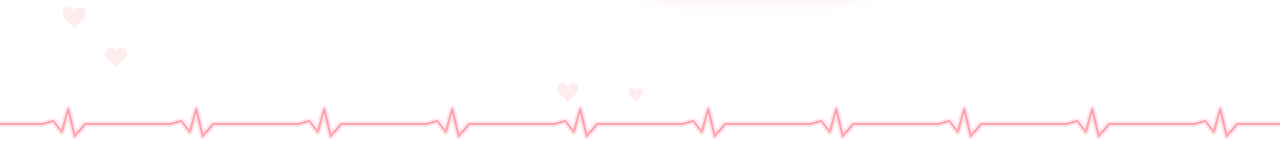
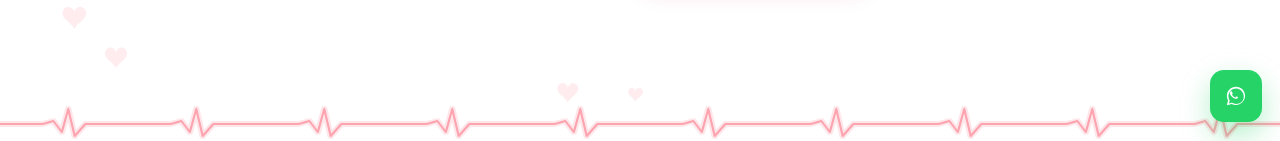
Before and after one commit to juanleirojl/camposcardio, a React (Vite) app in the folder frontend/: page / in a window 1280 px wide. Shown: the part 660-801 px from the top of the page. Built offline with nearby package versions, Linux system fonts and the light colour scheme.

Commit message:
feat: botão flutuante do WhatsApp (componente + estilos) nas páginas Landing e Dashboard

```diff
--- /dev/null
+++ b/frontend/src/components/FloatingWhatsApp.tsx
@@ -0,0 +1,22 @@
+import React from 'react'
+
+type Props = {
+  phone?: string
+  message?: string
+}
+
+const FloatingWhatsApp: React.FC<Props> = ({ phone = '5511999999999', message = 'Olá! Gostaria de agendar uma consulta.' }) => {
+  const href = `https://wa.me/${phone}?text=${encodeURIComponent(message)}`
+  return (
+    <div className="floating-whatsapp">
+      <a href={href} target="_blank" rel="noopener" aria-label="WhatsApp" title="Falar no WhatsApp">
+        <svg viewBox="0 0 32 32" width="22" height="22" aria-hidden="true" focusable="false">
+          <path fill="#ffffff" d="M19.11 17.63c-.32-.16-1.86-.91-2.14-1.02-.29-.11-.5-.16-.71.16-.21.32-.82 1.02-1.01 1.24-.18.21-.37.24-.69.08-.32-.16-1.33-.49-2.54-1.57-.94-.83-1.57-1.86-1.75-2.18-.18-.32-.02-.49.14-.65.14-.14.32-.37.48-.56.16-.19.21-.32.32-.53.11-.21.05-.4-.03-.56-.08-.16-.71-1.71-.98-2.35-.26-.63-.52-.55-.71-.55h-.61c-.19 0-.5.08-.76.4-.26.32-1.01.99-1.01 2.41 0 1.42 1.03 2.79 1.17 2.98.16.21 2.03 3.1 4.92 4.35.69.3 1.22.48 1.64.62.69.22 1.33.19 1.83.11.56-.08 1.86-.76 2.12-1.49.26-.73.26-1.35.18-1.49-.08-.13-.29-.21-.61-.37z"/>
+          <path fill="#ffffff" d="M16 2.67c-7.36 0-13.33 5.98-13.33 13.33 0 2.35.61 4.56 1.68 6.48L2.67 29.33l6.99-1.82c1.85 1 3.97 1.56 6.23 1.56 7.36 0 13.33-5.98 13.33-13.33S23.36 2.67 16 2.67zm0 24.89c-2.08 0-4-.6-5.63-1.63l-.4-.24-4.15 1.08 1.11-4.05-.26-.42c-1.04-1.71-1.63-3.72-1.63-5.9 0-6.23 5.08-11.31 11.31-11.31S27.31 10.77 27.31 17 22.23 27.56 16 27.56z"/>
+        </svg>
+      </a>
+    </div>
+  )
+}
+
+export default FloatingWhatsApp
--- a/frontend/src/pages/DashboardMedica.tsx
+++ b/frontend/src/pages/DashboardMedica.tsx
@@ -1,6 +1,7 @@
 import React, { useEffect, useMemo, useState } from 'react'
 import { format } from 'date-fns'
 import { Link } from 'react-router-dom'
+import FloatingWhatsApp from '../components/FloatingWhatsApp'
 import { Agendamento, listarAgendamentos } from '../services/agendamentos'
 
 const DashboardMedica: React.FC = () => {
@@ -53,6 +54,7 @@ const DashboardMedica: React.FC = () => {
           ))}
         </div>
       </main>
+      <FloatingWhatsApp />
     </div>
   )
 }
--- a/frontend/src/pages/LandingPage.tsx
+++ b/frontend/src/pages/LandingPage.tsx
@@ -7,6 +7,7 @@ import Depoimentos from '../components/Depoimentos'
 import Footer from '../components/Footer'
 import Reveal from '../components/Reveal'
 import SectionDivider from '../components/SectionDivider'
+import FloatingWhatsApp from '../components/FloatingWhatsApp'
 
 const LandingPage: React.FC = () => {
   return (
@@ -72,6 +73,7 @@ const LandingPage: React.FC = () => {
         <Depoimentos />
       </main>
       <Footer />
+      <FloatingWhatsApp />
     </div>
   )
 }
--- a/frontend/src/styles.css
+++ b/frontend/src/styles.css
@@ -37,6 +37,12 @@ body {
   background: radial-gradient(1200px 400px at 10% -10%, #a6d9ff 0%, rgba(255,255,255,0) 60%),
               radial-gradient(900px 300px at 90% 10%, #ffb3c1 0%, rgba(255,255,255,0) 55%);
 }
+
+/* Floating WhatsApp */
+.floating-whatsapp { position: fixed; right: 18px; bottom: 18px; z-index: 60; }
+.floating-whatsapp a { display: inline-flex; align-items: center; justify-content: center; width: 52px; height: 52px; border-radius: 14px; background: #25d366; color: #fff; box-shadow: 0 12px 28px rgba(37,211,102,.35); transition: transform .2s ease, box-shadow .2s ease; }
+.floating-whatsapp a:hover { transform: translateY(-2px); box-shadow: 0 16px 34px rgba(37,211,102,.42); }
+.floating-whatsapp a:active { transform: translateY(0); }
 
 /* Loader */
 .loader { position: fixed; inset: 0; background: linear-gradient(180deg, #fff, #fff6f6); display: grid; place-items: center; z-index: 9999; }
```
